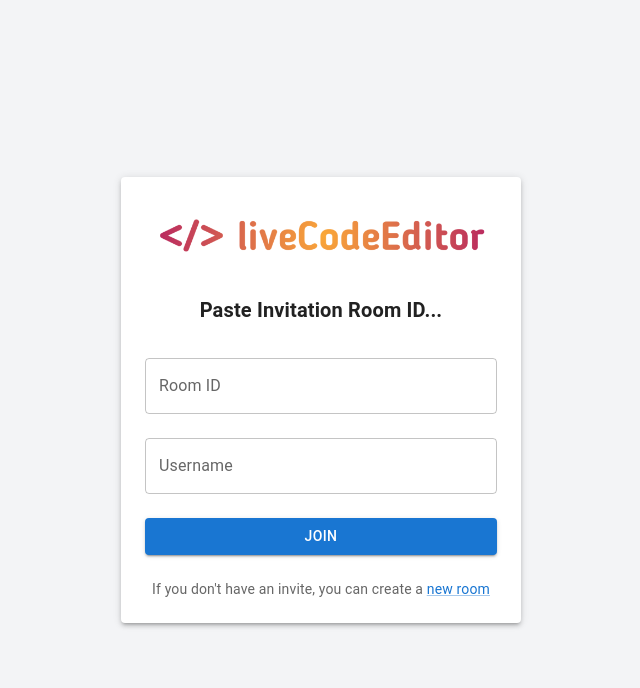
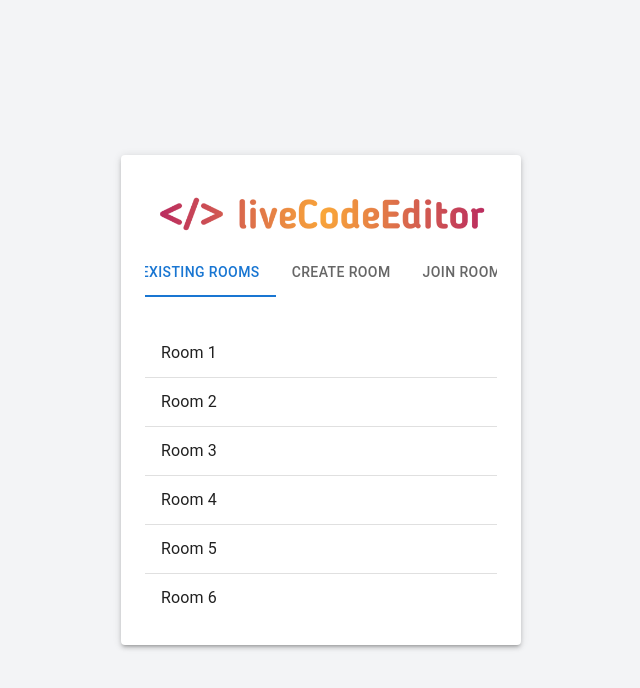
Before and after one commit to sushant76s/livecodeeditor, a React (Create React App) app in the folder livecodeeditor-client/: page / in a window 1280 px wide. Both pictures are taken after a click on the button "TRY LIVECODEEDITOR". Shown: the top 688 px of the page, without its empty margins (319-959 px from the left). Built offline with nearby package versions, Linux system fonts and the light colour scheme; no server answers.

Commit message:
update: create room page ui

```diff
--- a/livecodeeditor-client/src/pages/CreateRoomPage.js
+++ b/livecodeeditor-client/src/pages/CreateRoomPage.js
@@ -1,4 +1,4 @@
-import React, { useState } from "react";
+import React, { useState, useEffect } from "react";
 import { v4 as uuidv4 } from "uuid";
 import toast from "react-hot-toast";
 import { useNavigate } from "react-router-dom";
@@ -10,6 +10,12 @@ import {
   Link,
   Card,
   CardMedia,
+  Tabs,
+  Tab,
+  List,
+  ListItem,
+  ListItemText,
+  Divider,
 } from "@mui/material";
 import codeImage from "../assets/images/code-image.png";
 
@@ -17,17 +23,42 @@ const CreateRoomPage = () => {
   const navigate = useNavigate();
   const [roomId, setRoomId] = useState("");
   const [username, setUsername] = useState("");
+  const [tabValue, setTabValue] = useState(0);
+
+  const [rooms, setRooms] = useState([
+    { id: "room1", name: "Room 1" },
+    { id: "room2", name: "Room 2" },
+    { id: "room3", name: "Room 3" },
+    { id: "room4", name: "Room 4" },
+    { id: "room5", name: "Room 5" },
+    { id: "room6", name: "Room 6" },
+    { id: "room7", name: "Room 7" },
+    { id: "room8", name: "Room 8" },
+    { id: "room9", name: "Room 9" },
+  ]);
+
+  // useEffect(() => {
+  //   const id = uuidv4();
+  //   setRoomId(id); // Automatically generate and set the room ID
+  // }, []);
 
   const createNewRoom = (e) => {
     e.preventDefault();
     const id = uuidv4();
     setRoomId(id);
-    toast.success("Created a new room");
+    setTabValue(1);
+    // toast.success("Created a new room");
+  };
+
+  const joinExistingRoom = (e) => {
+    e.preventDefault();
+    setRoomId("");
+    setTabValue(2);
   };
 
   const joinRoom = () => {
     if (!roomId || !username) {
-      toast.error("Room Id and username are required!");
+      toast.error("Room ID and username are required!");
       return;
     }
     navigate(`/room/${roomId}`, {
@@ -41,6 +72,27 @@ const CreateRoomPage = () => {
     if (e.code === "Enter") {
       joinRoom();
     }
+  };
+
+  const handleRoomClick = (room) => {
+    setRoomId(room.id);
+    setUsername(room.name);
+    navigate(`/room/${room.id}`, {
+      state: {
+        username: room.name,
+      },
+    });
+  };
+
+  const handleTabChange = (event, newValue) => {
+    if (newValue === 1) {
+      const id = uuidv4();
+      setRoomId(id);
+    }
+    if (newValue === 2) {
+      setRoomId("");
+    }
+    setTabValue(newValue);
   };
 
   return (
@@ -60,16 +112,53 @@ const CreateRoomPage = () => {
           alt="logo"
           sx={{ objectFit: "contain" }}
         />
-        <Typography
-          variant="h6"
-          textAlign="center"
-          mt={3}
-          mb={2}
-          fontWeight="bold"
+        <Tabs
+          value={tabValue}
+          onChange={handleTabChange}
+          centered
+          sx={{ marginBottom: 3 }}
         >
-          Paste Invitation Room ID...
+          <Tab label="Existing Rooms" />
+          <Tab label="Create Room" />
+          <Tab label="Join Room" />
+        </Tabs>
+
+        {tabValue === 0 && (
+          <Box
+            sx={{
+              maxHeight: "300px", // Set fixed height
+              overflowY: "auto", // Make list scrollable
+            }}
+          >
+            {rooms.length > 0 ? (
+              <List>
+                {rooms.map((room) => (
+                  <div key={room.id}>
+                    <ListItem button onClick={() => handleRoomClick(room)}>
+                      <ListItemText primary={room.name} />
+                    </ListItem>
+                    <Divider />
+                  </div>
+                ))}
+              </List>
+            ) : (
+              <Box textAlign="center">
+                <Typography variant="body1" color="textSecondary">
+                  No rooms available.
                 </Typography>
+                <Button
+                  variant="contained"
+                  sx={{ mt: 2 }}
+                  onClick={() => setTabValue(1)}
+                >
+                  Create a New Room
+                </Button>
+              </Box>
+            )}
+          </Box>
+        )}
 
+        {tabValue === 1 && (
           <Box component="form" noValidate autoComplete="off">
             <TextField
               fullWidth
@@ -77,13 +166,15 @@ const CreateRoomPage = () => {
               label="Room ID"
               variant="outlined"
               value={roomId}
-            onChange={(e) => setRoomId(e.target.value)}
-            onKeyUp={handleInputEnter}
+              // InputProps={{
+              //   readOnly: true, // or use disabled: true if you prefer
+              // }}
+              disabled
             />
             <TextField
               fullWidth
               margin="normal"
-            label="Username"
+              label="Room Name"
               variant="outlined"
               value={username}
               onChange={(e) => setUsername(e.target.value)}
@@ -96,9 +187,42 @@ const CreateRoomPage = () => {
               sx={{ mt: 2 }}
               onClick={joinRoom}
             >
-            Join
+              Create & Join Room
             </Button>
+            <Typography
+              variant="body2"
+              color="textSecondary"
+              textAlign="center"
+              mt={3}
+            >
+              If you have an invite, you can join a&nbsp;
+              <Link href="#" onClick={joinExistingRoom}>
+                existing room
+              </Link>
+            </Typography>
+          </Box>
+        )}
 
+        {tabValue === 2 && (
+          <Box component="form" noValidate autoComplete="off">
+            <TextField
+              fullWidth
+              margin="normal"
+              label="Room ID"
+              variant="outlined"
+              value={roomId}
+              onChange={(e) => setRoomId(e.target.value)}
+              onKeyUp={handleInputEnter}
+            />
+            <Button
+              fullWidth
+              variant="contained"
+              color="primary"
+              sx={{ mt: 2 }}
+              onClick={joinRoom}
+            >
+              Join Room
+            </Button>
             <Typography
               variant="body2"
               color="textSecondary"
@@ -111,6 +235,7 @@ const CreateRoomPage = () => {
               </Link>
             </Typography>
           </Box>
+        )}
       </Card>
     </Box>
   );
--- a/livecodeeditor-client/src/pages/RoomPage.js
+++ b/livecodeeditor-client/src/pages/RoomPage.js
@@ -21,8 +21,8 @@ import {
 } from "@mui/material";
 
 import CodeEditor from "../components/CodeEditor";
-import ChatRoom from "../components/ChatRoom";
-import VerticalMenu from "../components/VerticalMenu";
+// import ChatRoom from "../components/ChatRoom";
+// import VerticalMenu from "../components/VerticalMenu";
 // import { getUser } from "../services/UserAPI";
 import ChatComponent from "../components/Chat";
 import ListComponent from "../components/List";
--- a/livecodeeditor-client/src/pages/tailwind-ui/EditorPage.js
+++ b/livecodeeditor-client/src/pages/tailwind-ui/EditorPage.js
@@ -9,8 +9,8 @@ import { initSocket } from "../../socket";
 import toast from "react-hot-toast";
 
 import CodeEditor from "../../components/CodeEditor";
-import ChatRoom from "../../components/ChatRoom";
-import VerticalMenu from "../../components/VerticalMenu";
+import ChatRoom from "../../components/unused/ChatRoom";
+import VerticalMenu from "../../components/unused/VerticalMenu";
 import { getUser } from "../../services/UserAPI";
 
 const EditorPage = () => {
```
Also changed, not shown: livecodeeditor-client/src/components/unused/ChatRoom.js (renamed from livecodeeditor-client/src/components/ChatRoom.js), livecodeeditor-client/src/components/unused/VerticalMenu.js (renamed from livecodeeditor-client/src/components/VerticalMenu.js). Lines whose indentation alone changed are shown as unchanged.
